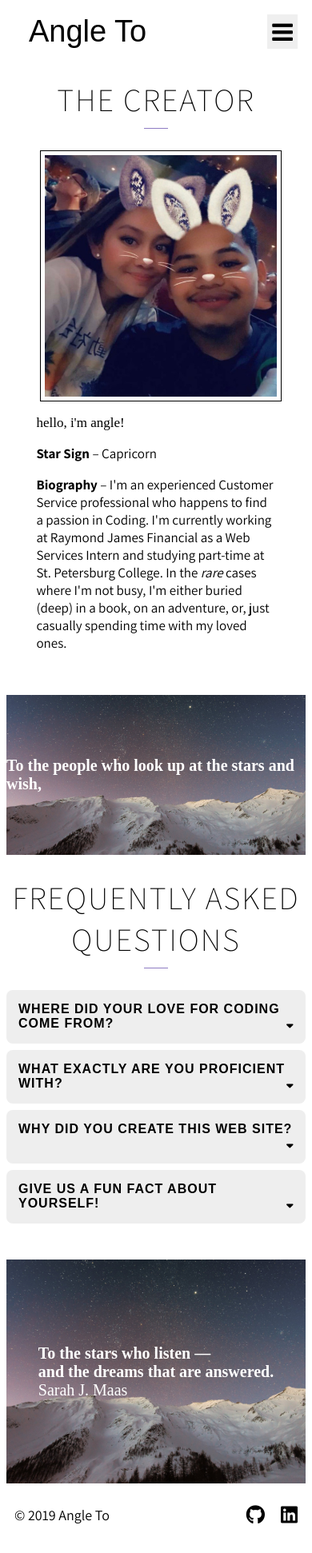
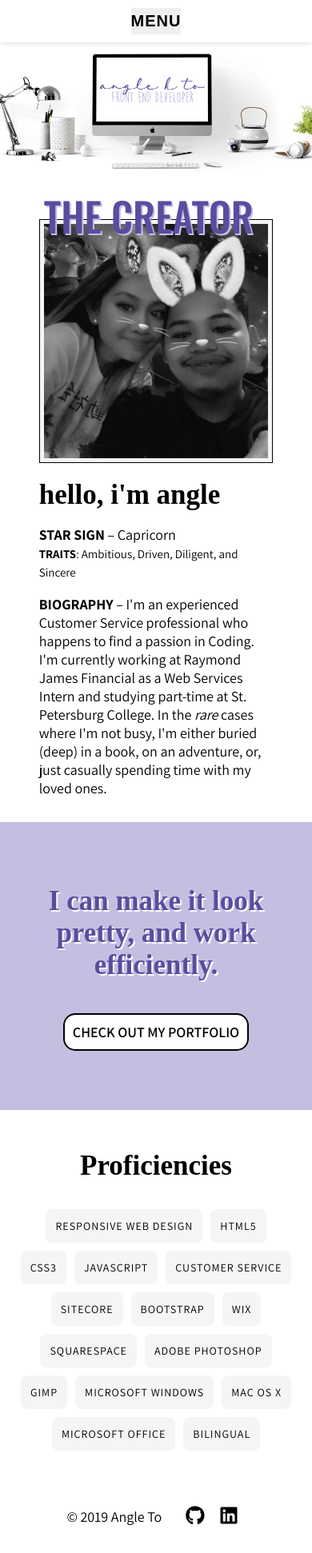
Before and after one commit to anglekto/oldwebsite, a plain HTML site: page index.html in a window 390 px wide. Shown: the whole page at 80% size. Drawn offline with nearby package versions, Linux system fonts and the light colour scheme; a web font is replaced by a local one.

Commit message:
Add files via upload

```diff
--- a/index.html
+++ b/index.html
@@ -3,102 +3,74 @@
 <head>
 <title>Angle To</title>
 <meta charset="utf-8">
-<meta name="viewport" content="width=device-width, initial-scale=1">
+<meta name="viewport" content="width=device-width, initial-scale=1, maximum-scale=1">
 <meta name="author" content="Angle To">
 <link rel="stylesheet" href="style.css">
 <link rel="stylesheet" href="https://stackpath.bootstrapcdn.com/font-awesome/4.7.0/css/font-awesome.min.css">
 <link rel="stylesheet" href="https://use.fontawesome.com/releases/v5.7.2/css/all.css" integrity="sha384-fnmOCqbTlWIlj8LyTjo7mOUStjsKC4pOpQbqyi7RrhN7udi9RwhKkMHpvLbHG9Sr" crossorigin="anonymous">
 <link href="https://fonts.googleapis.com/css?family=Assistant:200,300,400,600,700,800" rel="stylesheet">
-<link href="https://fonts.googleapis.com/css?family=Noto+Serif+SC:200,300,400,500,600,700,900" rel="stylesheet">
-<link href="https://fonts.googleapis.com/css?family=Dr+Sugiyama" rel="stylesheet">
+<link href="https://fonts.googleapis.com/css?family=Oswald:200,300,400,500,600,700" rel="stylesheet">
 <link rel="stylesheet" href="https://use.typekit.net/hsv2pkq.css">
 </head>
+
 <body>
+
+<nav>
+    <div class="nav-links" id="navi">
+      <a href="index.html">Home</a>
+      <a href="index.html#about">About</a>
+      <a href="portfolio.html">Portfolio</a>
+      <a href="mailto:xoangleto@gmail.com">Contact</a>
+    </div>
+    <button id="mobile" class="mobile-nav" onclick="myFunction(); myFunction2()">MENU</button>
+</nav>
 
 <main>
 
-<nav>
-  <div class="logo"><a href="index.html">Angle To</a></div>
-  <div class="nav-links" id="navi">
-    <a href="index.html#about">About</a>
-    <a href="portfolio.html">Portfolio</a>
-    <a href="index.html#faq">FAQs</a>
-    <a href="mailto:xoangleto@gmail.com">Let's Collaborate</a>
+  <section class="top"></section>
+
+    <section class="bio" id="about">
+      <div class="bio-left">
+        <p class="heading">The Creator</p>
+        <img class="img-responsive bio-image" src="IMG_4694.jpeg" width="300">
       </div>
-  <button class="mobile-nav" onclick="myFunction()"></button>
-</nav>
+      <div class="bio-right">
+        <font style="font-family: poynter-oldstyle-display, serif; font-size: 35px; font-weight: 600;">hello, i'm angle</font>
+        <p><strong>STAR SIGN</strong> &ndash; Capricorn<br>
+        <small><strong>TRAITS</strong>: Ambitious, Driven, Diligent, and Sincere</small></p>
+        <p><strong>BIOGRAPHY</strong> &ndash; I'm an experienced Customer Service professional who happens to find a passion in Coding. I'm currently working at Raymond James Financial as a Web Services Intern and studying part-time at St. Petersburg College. In the <em>rare</em> cases where I'm not busy, I'm either buried (deep) in a book, on an adventure, or, just casually spending time with my loved ones.</p>
+      </div>
+    </section>
 
-<h1 id="about">The Creator</h1>
+    <section class="quote">
+      <h1>I can make it look pretty, and work efficiently.</h1>
+      <a href="portfolio.html">Check out my portfolio</a>
+    </section>
 
-<section class="about">
-  <div id="left">
-  <img id="photo" style="padding: 5px; border: 1px solid;" class="img-responsive center-block" src="IMG_4694.jpeg" alt="Angle To Bio Image" width="300">
-</div>
-
-<div id="right">
-  <p style="font-family: 'Noto Serif SC', Serif; text-transform: lowercase; font-weight:200;">Hello, I'm Angle!</p>
-  <p><strong>Star Sign</strong> &ndash; Capricorn</p>
-  <p><strong>Biography</strong> &ndash; I'm an experienced Customer Service professional who happens to find a passion in Coding. I'm currently working at Raymond James Financial as a Web Services Intern and studying part-time at St. Petersburg College. In the <em>rare</em> cases where I'm not busy, I'm either buried (deep) in a book, on an adventure, or, just casually spending time with my loved ones.</p>
+    <section class="skills">
+      <h1>Proficiencies</h1>
+        <div class="list-proficiencies">
+          <ul class="proficiencies">
+          <li>Responsive Web Design</li>
+          <li>HTML5</li>
+          <li>CSS3</li>
+          <li>JavaScript</li>
+          <li>Customer Service</li>
+          <li>Sitecore</li>
+          <li>Bootstrap</li>
+          <li>WiX</li>
+          <li>SquareSpace</li>
+          <li>Adobe Photoshop</li>
+          <li>GIMP</li>
+          <li>Microsoft Windows</li>
+          <li>Mac OS X</li>
+          <li>Microsoft Office</li>
+          <li>Bilingual</li>
+        </ul>
       </div>
     </section>
 
 </main>
-
-<div class="parallax">
-<div class="inside-parallax">
-  <p>To the people who look up at the stars and wish,</p>
-</div>
-</div>
-
-<div class="container">
-
-    <h1 id="faq">Frequently Asked Questions</h1>
-
-    <button class="accordion">Where did your love for coding come from?</button>
-    <div class="panel">
-      <p>Once upon a time, there was a little girl. She created a MySpace page and wanted that page to look beautiful. So, she dove blindly into the world of coding. Each day that passed, she would learn something cool and interesting. She ended up being completely immersed in it, and fell in love.</p>
-      <p>After that, she lived happily ever after.</p>
-      <p>...Or something like that.</p>
-    </div>
-
-    <button class="accordion">What EXACTLY are you proficient with?</button>
-    <div class="panel">
-      <div class="list-proficiencies">
-        <div class="proficiencies"><i class="far fa-grin-beam fa-2x"></i><p>Customer Service</p></div>
-        <div class="proficiencies"><i class="fab fa-html5 fa-2x"></i><p>HTML5</p></div>
-        <div class="proficiencies"><i class="fab fa-css3-alt fa-2x"></i><p>CSS3</p></div>
-        <div class="proficiencies"><i class="fab fa-js fa-2x"></i><p>JavaScript</p></div>
-        <div class="proficiencies"><i class="fas fa-code fa-2x"></i><p>Bootstrap</p></div>
-        <div class="proficiencies"><i class="fas fa-laptop-code fa-2x"></i><p>Sitecore</p></div>
-        <div class="proficiencies"><i class="fab fa-adobe fa-2x"></i><p>Adobe Photoshop</p></div>
-        <div class="proficiencies"><i class="fas fa-paint-brush fa-2x"></i><p>GIMP</p></div>
-        <div class="proficiencies"><i class="fab fa-windows fa-2x"></i><p>Microsoft Windows</p></div>
-        <div class="proficiencies"><i class="fab fa-apple fa-2x"></i><p>Mac OS X</p></div>
-        <div class="proficiencies"><i class="far fa-file-alt fa-2x"></i><p>Microsoft Office</p></div>
-        <div class="proficiencies"><i class="fas fa-users fa-2x"></i><p>Bilingual</p></div>
-    </div>
-    </div>
-
-    <button class="accordion">Why did you create this web site?</button>
-    <div class="panel">
-      <p>The thought occurred to me while I was at work one day. I was sitting at my desk, being productive, while feeling extra creative. I literally just thought to myself "I should create a website later when I get home".</p>
-      <p>& here we are!</p>
-    </div>
-
-    <button class="accordion">Give us a fun fact about yourself!</button>
-    <div class="panel">
-      <p>How about I give you a few?</p>
-      <p>1.) I'm afraid of heights, but I like riding rollercoasters!</p>
-      <p>2.) My favorite type of cuisine is Italian &hearts;</p>
-      <p>3.) I also love love LOVE Escape rooms</p>
-    </div>
-</div>
-
-  <div class="parallax-2">
-  <div class="inside-parallax">
-    <p>To the stars who listen —</br> <strong>and the dreams that are answered.</strong><br><font style="font-weight: 200;">Sarah J. Maas</font></p>
-  </div>
-  </div>
 
 <footer>
   <p>&copy; 2019 Angle To</p>
@@ -109,6 +81,7 @@
 </footer>
 
 <script src="nav.js"></script>
-<script src="script.js"></script>
+<script src="portfolio.js"></script>
+
 </body>
 </html>
--- a/nav.js
+++ b/nav.js
@@ -1,4 +1,13 @@
 function myFunction() {
+  var x = document.getElementById("mobile");
+  if (x.innerHTML === "X") {
+    x.innerHTML = "MENU";
+  } else {
+    x.innerHTML = "X";
+  }
+}
+
+function myFunction2() {
   var x = document.getElementById("navi");
   if (x.className === "nav-links") {
     x.className += " responsive";
--- a/style.css
+++ b/style.css
@@ -1,94 +1,41 @@
+* {box-sizing: border-box;}
+
 .img-responsive {
 display: block;
 height: auto;
 max-width: 100%;
 }
 
-main {background-color: #fff;
+body {background-color: #fff;
 font-family: 'Assistant', serif;
 font-size: 18px;
-  padding-bottom: 10em;}
+margin: 0;
+padding: 0;}
 
-.container {background-color: #fff;
-  font-family: 'Assistant', serif;
-  font-size: 18px;
-  padding-bottom: 5%;}
+.top {background-image: url(./pexels.jpg);
+background-size: cover;
+background-repeat: no-repeat;
+background-position: center;
+padding: 20%;
+margin-top: 60px;}
 
-button.accordion {width: 100%;
-background-color: #eee;
-border: none;
-outline: none;
-text-align: left;
-padding: 15px;
-font-size: 16px;
-text-transform: uppercase;
-letter-spacing: 1px;
-font-weight: 600;
-cursor: pointer;
-transition: background-color 0.2s linear;
-margin-bottom: 8px;
-border-radius: 8px;}
-
-button.accordion:hover {background-color: #ddd;}
-
-button.accordion:after {
-  content: "\f0d7";
-  font-family: "FontAwesome";
-  font-size: 14px;
-  padding-top: 5px;
-  float: right;
-}
-
-button.accordion.open:after {
-  content: "\f0d8";
-  font-family: "FontAwesome";
-  font-size: 14px;
-  padding-top: 5px;
-  float: right;
-}
-
-.panel {padding: 0 20px;
-max-height: 0;
-overflow: hidden;
-transition: max-height 0.2s ease-in-out;}
-
-.list-proficiencies {display: flex;
+nav {background-color: #fff;
+display: flex;
 justify-content: center;
-flex-wrap: wrap;}
-
-.proficiencies {display: flex;
-flex-direction: column;
-align-items: center;
-padding: 15px 40px;}
-
-.proficiencies p {letter-spacing: 1px;
-text-transform: uppercase;
-font-weight: 600;
-font-size: 15px;}
-
-nav {display: flex;
-justify-content: space-between;
-padding: 10px;}
-
-nav > .logo {padding: 0 18px;}
-
-nav > .logo a {font-family: kewl-script, sans-serif;
-font-style: normal;
-font-weight: 400;
-display: inline;
-font-size: 38px;
-color: #000;
-text-decoration: none;}
-
-nav > .logo a:hover {opacity: 0.4;}
+width: 100%;
+padding: 10px;
+position: fixed;
+box-shadow: 0 2px 5px rgba(0,0,0,.1);
+top: 0;
+z-index: 3;}
 
 nav > .nav-links {display: inline;
-padding: 8px 0 0 0;}
+padding: 10px 0;}
 
-nav > .nav-links a {padding: 0 20px;
+nav > .nav-links a {padding: 0 30px;
 text-decoration: none;
-font-size: 20px;
-font-weight: 600;
+font-size: 19px;
+font-weight: 400;
 color: #000;
 text-transform: uppercase;
 letter-spacing: 1px;}
@@ -97,96 +44,102 @@ nav > .nav-links a:hover {color: #999;}
 
 nav > button.mobile-nav {display: none;}
 
-a, a:link, a:visited {color: #000;}
+h1 {font-family: poynter-oldstyle-display, serif;
+font-size: 35px;
+font-weight: 600;}
 
-a:hover {color: #999;}
+.bio {background-color: #fff;
+padding: 50px 0;
+width: 75%;
+margin: 2% auto;}
 
-h1 {font-size: 50px;
-font-weight: 200;
+.bio-left {float: left;
+padding: 5px;
+border: 1px solid #000;
+background-color: whitesmoke;
+margin-right: 25px;}
+
+.heading {font-family: 'Oswald', sans-serif;
+font-size: 50px;
+font-weight: 500;
 text-transform: uppercase;
-letter-spacing: 2px;
+margin-top: -48px;
+margin-bottom: -26px;
+position: relative;
+z-index: 2;
+color: #5b4c9f;
+text-shadow: 2px 2px #c6bee1;}
+
+.bio-image {filter: grayscale(100%);
+-webkit-filter: grayscale(100%);
+z-index: 1;}
+
+.bio-image:hover {filter: none;}
+
+.quote {background-color: #c6bee1;
+padding: 50px 50px 80px 50px;
+margin-top: 8%;
+font-size: 40px;
+color: #5b4c9f;
+text-shadow: 2px 2px #fff;
 text-align: center;}
 
-h1:after {content: '';
-border-bottom: 1px solid #8e7cc3;
-width: 8%;
-display: block;
-margin: auto;
-padding-top: 10px;}
+.quote h1 {text-align: center;}
 
-.about {width: 80%;
-  margin: auto;
-  font-size: 20px;}
+.quote a {background-color: #fff;
+display: inline;
+align-content: center;
+padding: 10px;
+border-radius: 15px;
+font-size: 18px;
+font-weight: 600;
+text-decoration: none;
+text-transform: uppercase;
+text-shadow: none;
+color: #000;
+border: 2px solid #000;}
 
-.about > #left {float: left;
-  padding-right: 10px;
-  margin: 5px;}
+.quote a:hover {background-color: #000;
+color: #fff;}
 
-  .test {width: 80%;
-  margin: auto;}
+.skills {margin: auto;
+padding: 20px;
+width: 70%;}
 
-.parallax {
-  background-attachment: fixed;
-  background-image: url('./parallax-image.jpeg');
-  background-position: center;
-  background-repeat: no-repeat;
-  background-size: cover;
+.skills h1 {text-align: center;}
+
+.list-proficiencies ul {display: flex;
+flex-wrap: wrap;
+justify-content: center;
 align-items: center;
-  margin: 0 auto;
-  width: 100%;
-  height: 350px;
-  display: flex;
-  }
+padding: 0;}
 
-.parallax-2 {
-  background-attachment: fixed;
-  background-image: url('./parallax-image.jpeg');
-  background-position: center;
-  background-repeat: no-repeat;
-  background-size: cover;
-  align-items: center;
-  margin: 0 auto;
-  width: 100%;
-  height: 500px;
-  display: flex;
-  }
+.proficiencies {list-style-type: none;}
 
-.inside-parallax {font-family: 'Noto Serif SC', serif;
-  color: #fff;
-  font-size: 30px;
-  font-weight: 900;
-  margin: 0 auto;}
+.proficiencies li {background-color: whitesmoke;
+text-transform: uppercase;
+letter-spacing: 1px;
+font-size: 14px;
+font-weight: 400;
+margin: 5px;
+border-radius: 8px;
+padding: 12px;}
 
-footer {background-color: #fff;
-  width: 100%;
-  font-family: 'Assistant', serif;
-  font-size: 18px;
-  margin: auto;
-  display: flex;
-  justify-content: space-between;
-  padding: 10px;}
-
-footer ul {display: flex;
-  list-style-type: none;
-  padding: 0 10px;}
-
-footer .fab {padding: 0 10px;}
-
-.fa-linkedin:hover, .fa-github:hover {opacity: 0.4;}
+.portfolio-page {padding: 20px 0;}
 
 #myBtnContainer {display: flex;
 justify-content: center;
 width: 100%;}
 
-.row {margin: 10px -16px;
-  width: 80%;
+.row {width: 80%;
 display: flex;
+justify-content: center;
 margin: auto;}
 
 .row, .row > .column {padding: 5px;}
 
-.column {float: left;
-  width: 25%;
+.column {width: 80%;
+padding: 0 4px;
 display: none;}
 
 .column:hover img {opacity: 0.4;}
@@ -208,68 +161,69 @@ footer .fab {padding: 0 10px;}
 cursor: pointer;
 margin: 5px;
 text-transform: uppercase;
-  font-weight: 600;
-  font-size: 16px;
+font-weight: 400;
+font-size: 14px;
 letter-spacing: 1px;
 background-color: #fff;
-  padding: 10px;}
+padding: 12px;}
 
 .btn:hover, .btn.active {color: #999;
 background-color: #eee;
-  padding: 10px;
-  border-radius: 5px;
-  font-weight: 600;}
+border-radius: 8px;}
 
-@media only screen and (max-width: 1024px) {
-main {padding-bottom: 15%;}
-.parallax {height: 230px;}
-.parallax-2 {height: 350px;}
-body, .about > #right {font-size: 17px;}
-.btn {font-size: 14px;}
-.accordion {font-size: 18px;}
-h1 {font-size: 40px;}
-}
+footer {background-color: #fff;
+width: 100%;
+font-family: 'Assistant', serif;
+font-size: 18px;;
+display: flex;
+justify-content: space-between;
+padding: 10px;}
 
-@media only screen and (max-width:800px) {
-main {padding-bottom: 5%;}
-.about > #left {float:none;
-  padding-right: 0;}
-#photo {width: 100%;}
+footer p {padding: 0 10px;}
+
+footer ul {display: flex;
+list-style-type: none;
+padding: 0 10px;}
+
+footer a {color: #000;
+padding: 0 10px;}
+
+footer a:hover {color: #999;}
+
+@media only screen and (max-width: 960px) {
+.bio {padding: 50px 0 0 0;}
+.bio-left {display: block; float: none; margin: 0 0 20px 0;}
+.bio-image {width: 100%;}
+.skills {width: 100%;}
 .row {display: block;}
 .column {width: 100%;}
-.inside-parallax {font-size: 25px;}
-.proficiencies {font-size: 0.8em;
-  padding: 15px;}
-.proficiencies p {font-size: 13px;}
+footer {justify-content: center; margin: auto;}
 
 nav > button.mobile-nav {display: inline;
 border: none;
-outline: none;}
-
-button.mobile-nav:after {content: "\f0c9";
-font-family: "FontAwesome";
-font-size: 30px;}
+outline: none;
+font-size: 20px;
+font-weight: 600;
+color: #000;
+text-transform: uppercase;
+letter-spacing: 1px;
+padding: 5px 0;
+margin: 0 auto;}
 
 nav > button.mobile-nav:hover {cursor: pointer;}
 
 nav > .nav-links a {display: none;}
 
-.nav-links.responsive {display: inline;
-  top: 90px;
+.nav-links.responsive {display: block;
+text-align: center;
+top: 54px;
 left: 0px;
 width: 100%;
-  background-color: hsla(265, 100%, 86%, 0.4);
+background-color: hsla(0,0%,90%,.2);
 position: absolute;
 overflow: auto;
-  padding: 10px;}
+box-shadow: 0 2px 5px rgba(0,0,0,.1);}
 
 .nav-links.responsive a {display: block;
-  padding: 10px;}
+padding: 10px 0;}
 }
-
-@media only screen and (max-width: 600px) {
-main, .container {padding-bottom: 10%;}
-.inside-parallax {font-size: 20px;}
-.parallax {height: 200px;}
-.parallax-2 {height: 280px;}
-}
```
Also changed, not shown: portfolio.html (+21 -17 lines), Keen-Designs.jpg (added), littlewanderer.jpg (added), pexels.jpg (added). Lines whose indentation alone changed are shown as unchanged.
